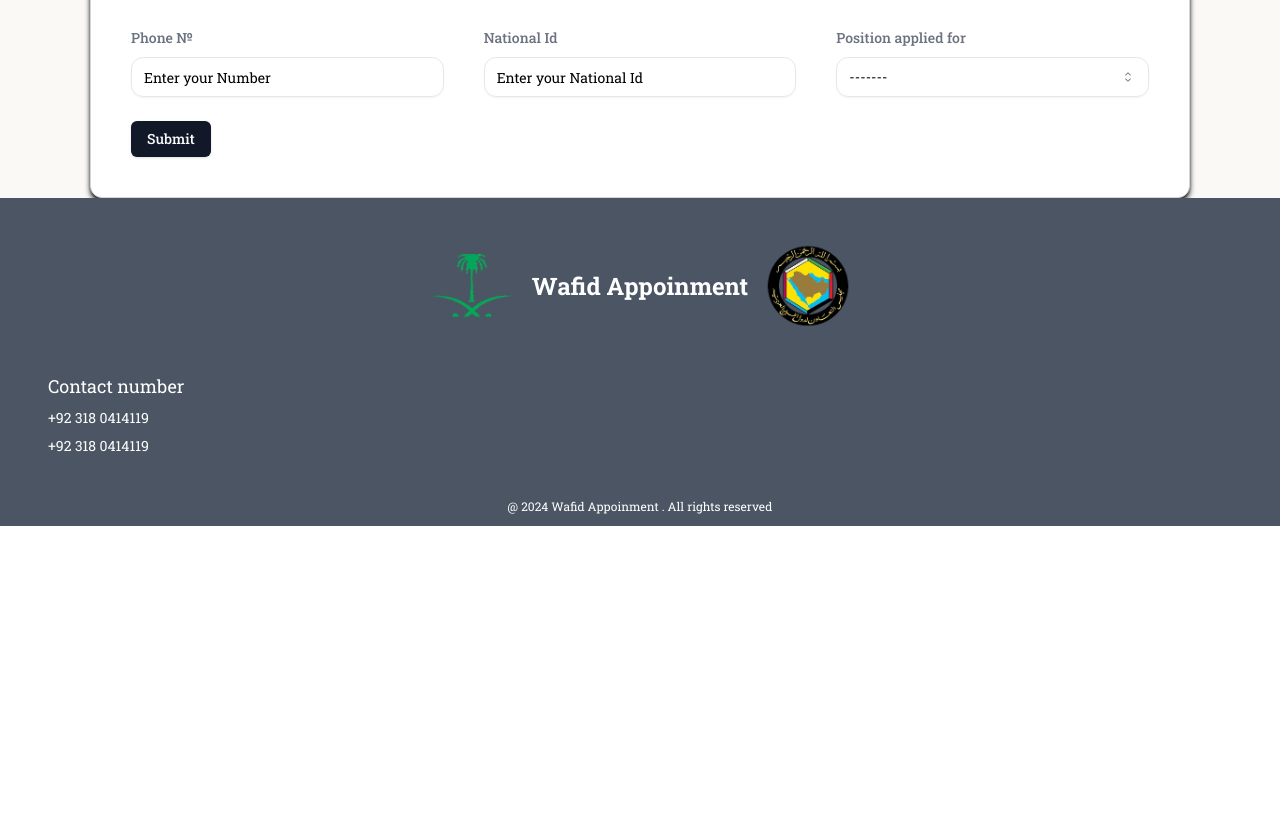
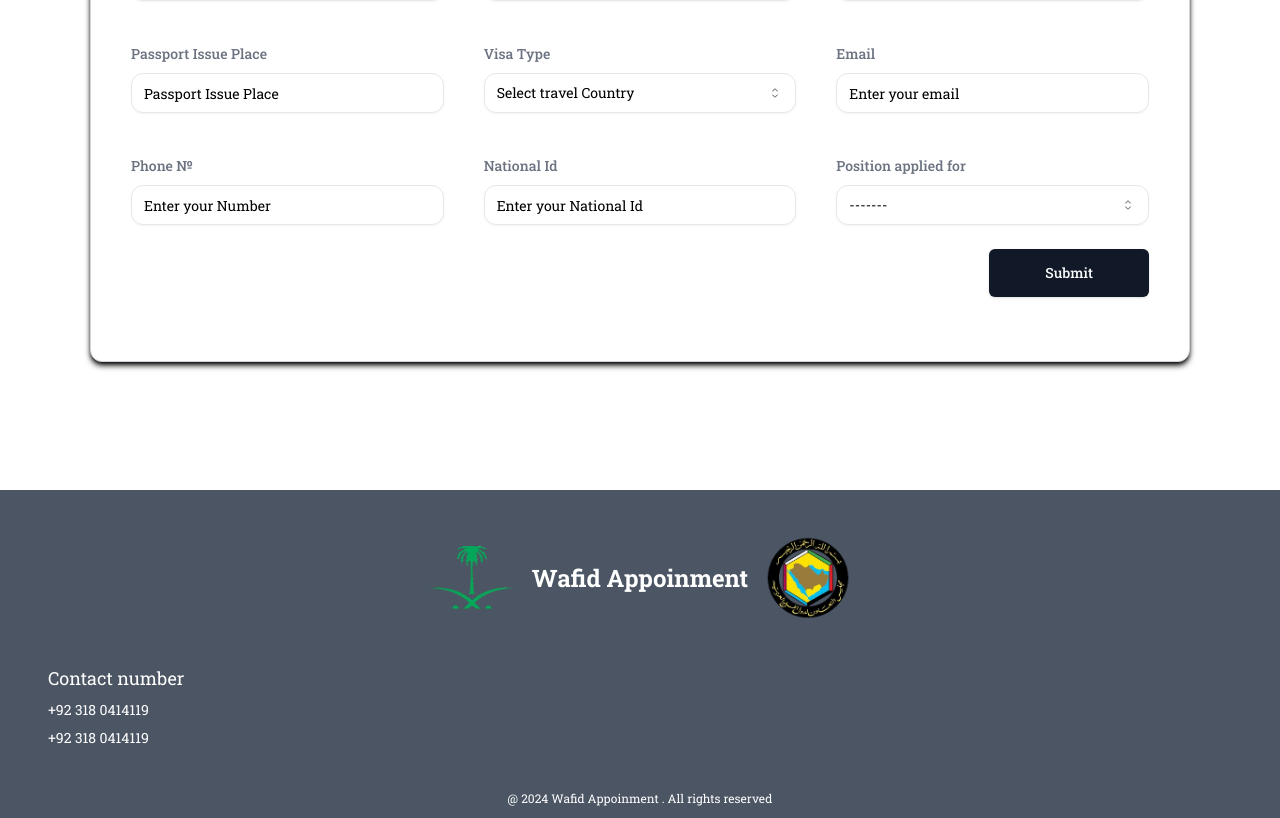
Before and after one commit to ahmadgazalii/Ahmad-Wafid-Form, a Next.js app: page / in a window 1280 px wide. Shown: the part 880-1698 px from the top of the page. Before the commit the page ends 1406 px from the top, so only its background shows below. Built offline with nearby package versions, Linux system fonts and the light colour scheme.

Commit message:
add button route

```diff
--- a/src/app/components/Formik.tsx
+++ b/src/app/components/Formik.tsx
@@ -31,6 +31,7 @@ import {
 } from "./formdata/Formdata";
 import { Input } from "@/components/ui/input";
 import { letter, sentence } from "./animations/Motion";
+import Link from "next/link";
 
 // Define the schema with validation for all fields, including password match check
 const FormSchema = z
@@ -62,6 +63,8 @@ const FormSchema = z
 
 export function Formik() {
   const [result, setResult] = useState("");
+  const [isSubmitted, setIsSubmitted] = useState(false); // State to track form submission
+
   const form = useForm<z.infer<typeof FormSchema>>({
     resolver: zodResolver(FormSchema),
     defaultValues: {
@@ -119,6 +122,7 @@ export function Formik() {
 
       if (responseData.success) {
         setResult("Form Submitted Successfully");
+        setIsSubmitted(true); // Set this to true to show "Continue" button
         form.reset();
       } else {
         setResult(responseData.message || "Submission failed");
@@ -131,7 +135,7 @@ export function Formik() {
 
   return (
     <div className="w-full">
-      <div className="max-w-[1100px] justify-items-end border p-6 sm:p-10 rounded-xl shadow-md shadow-black border-gray-300 items-center flex flex-col mx-auto text-black bg-[#ffff]">
+      <div className="   max-w-[1100px] justify-items-end border p-6 sm:p-10 rounded-xl shadow-md shadow-black border-gray-300 items-center flex flex-col mx-auto text-black bg-[#ffff]">
         <div className="w-full">
           <motion.p variants={sentence} initial="hidden" animate="visible">
             {line1.split("").map((char, index) => (
@@ -587,9 +591,25 @@ export function Formik() {
                 )}
               />
             </div>
-            <Button type="submit">Submit</Button>
+
+            <div className="w-full flex justify-end">
+              <Button
+                type="submit"
+                className="sm:px-14  px-7 py-6"
+                disabled={isSubmitted}
+              >
+                Submit
+              </Button>
+              {isSubmitted && (
+                <Link href={"/payment"}>
+                  <Button className="ml-4 sm:px-14  px-7 py-6">Payment</Button>{" "}
+               </Link>
+              )}
+            </div>
+          </form>
+          <div className=" text-end w-full mt-6 text-green-500">
             {result && <p>{result}</p>} {/* Display the result message */}
-          </form>
+          </div>
         </Form>
       </div>
     </div>
--- a/src/app/page.tsx
+++ b/src/app/page.tsx
@@ -6,8 +6,11 @@ import Footer from "./components/Footer";
 
 export default function Home() {
   return (
-    <div className="w-full h-full bg-[#FAF9F6]  text-black">
+    <div className="w-full h-full  text-black">
+      <div className="w-full h-full my-20 sm:my-32">
       <Formik />
+      </div>
+
       <Footer />
     </div>
   );
```
